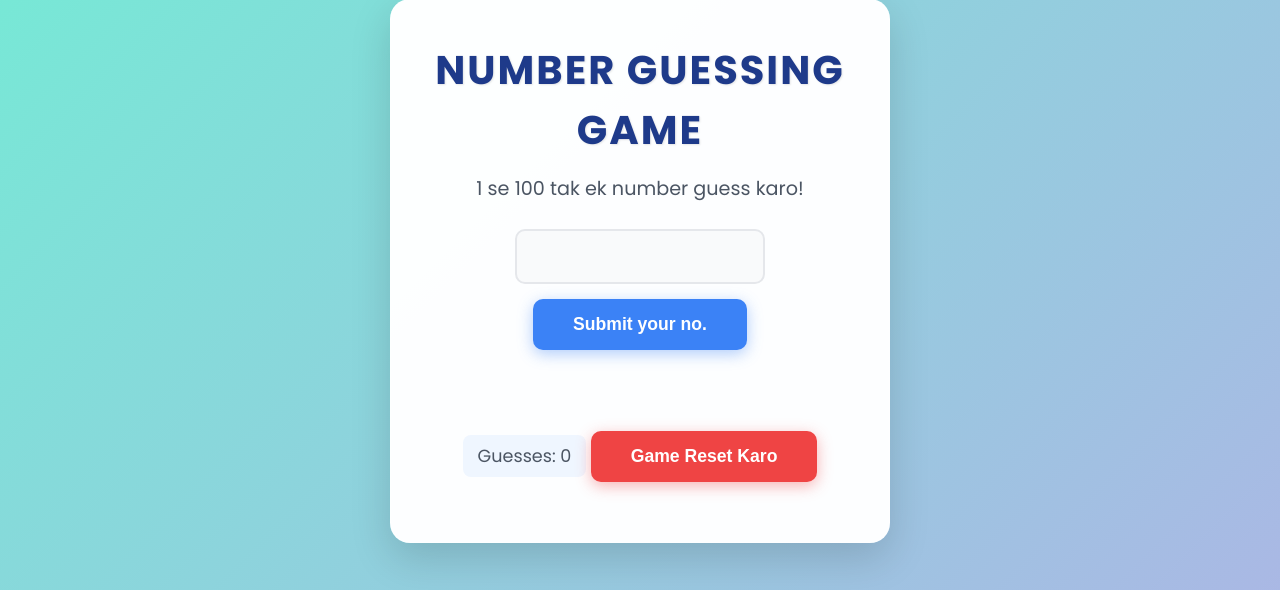
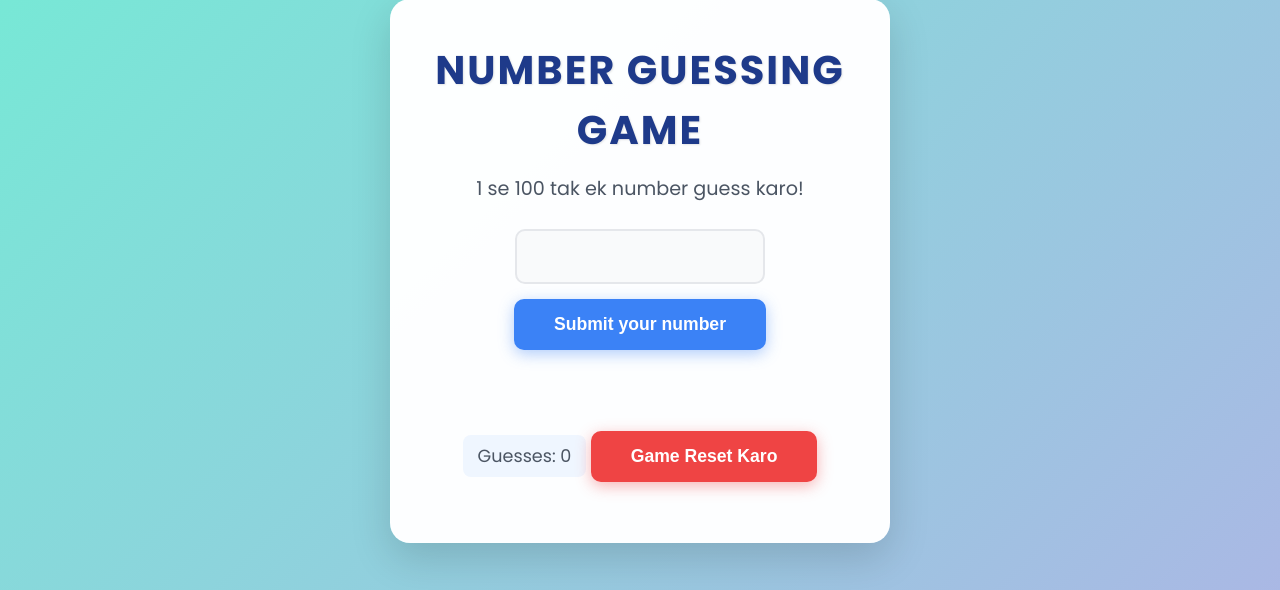
Before and after one commit to Sunil-Singh-coder/number-guessing-game, a Flask app: page / in a window 1280 px wide. Shown: the part 129-719 px from the top of the page. Run offline with Flask 3, Linux system fonts and the light colour scheme.

Commit message:
Update index.html

```diff
--- a/templates/index.html
+++ b/templates/index.html
@@ -13,7 +13,7 @@
         <p>1 se 100 tak ek number guess karo!</p>
         <form id="guessForm">
             <input type="number" id="guessInput" min="1" max="100" required>
-            <button type="submit">Submit your no. </button>
+            <button type="submit">Submit your number </button>
         </form>
         <p id="message"></p>
         <p id="count">Guesses: 0</p>
```
